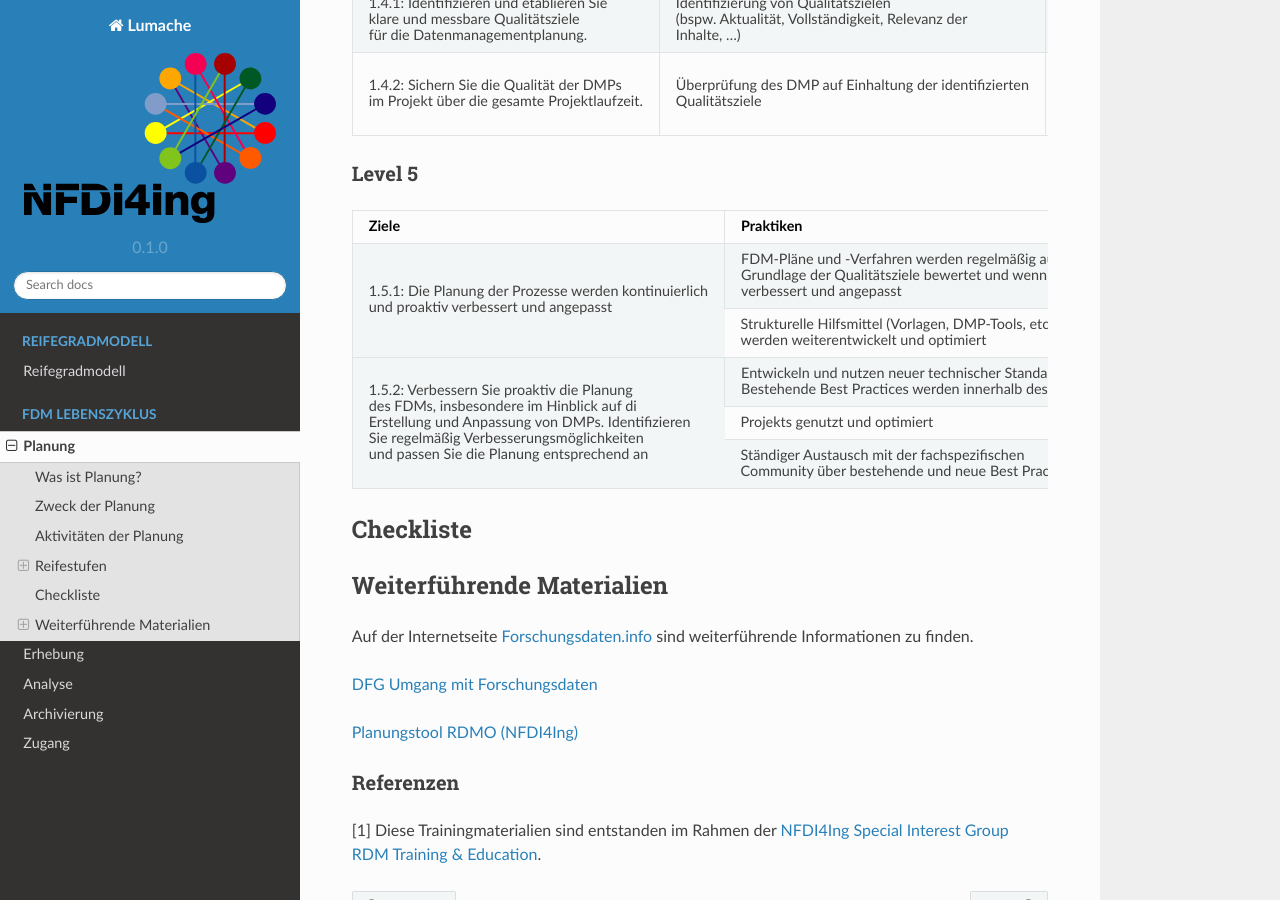
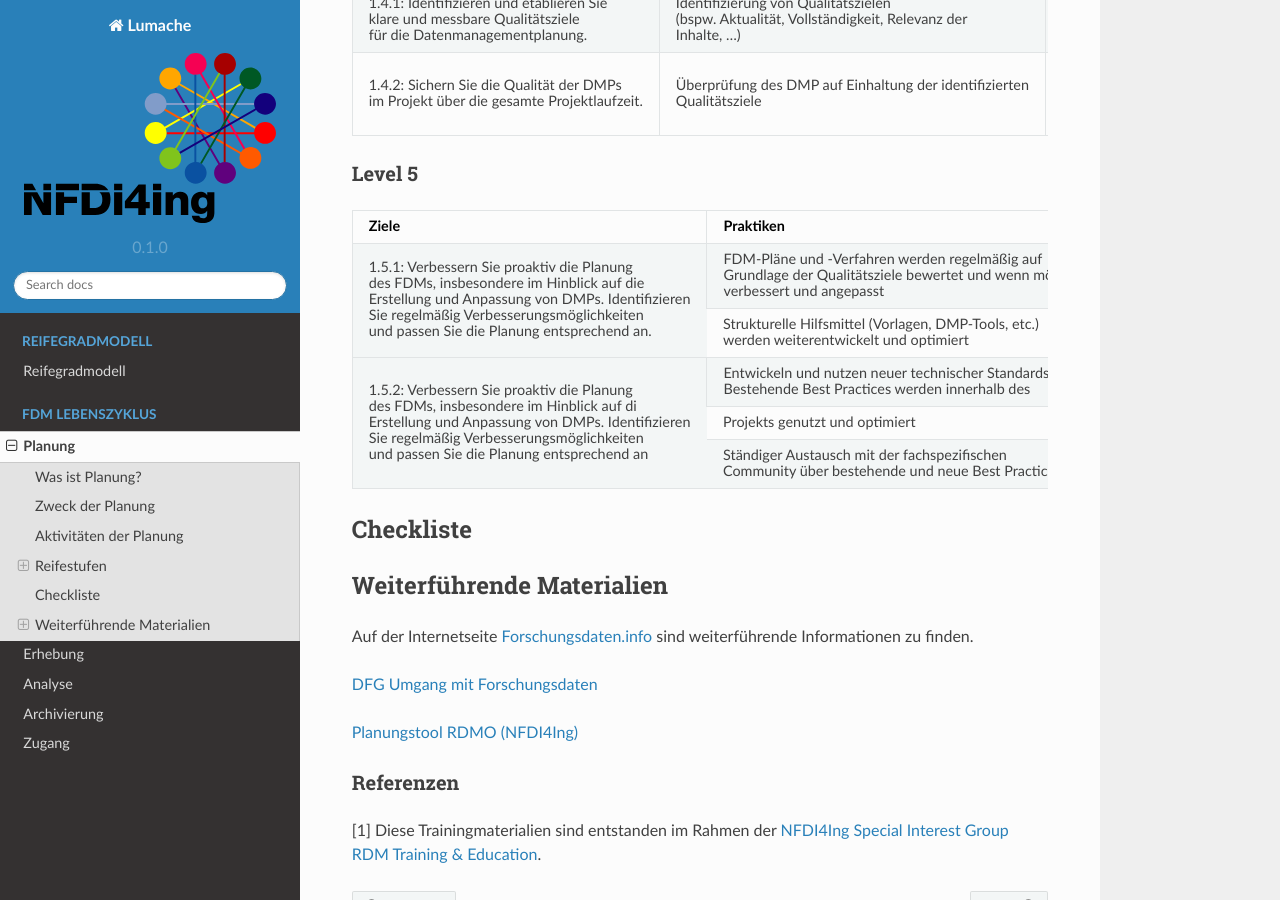
Before and after one commit to LUHMW/MaturityModelsNFDI4Ing, a Sphinx documentation site: the page built from docs/source/planung.rst, in a window 1280 px wide and 900 px high, scrolled down 3388 px. Built offline with Sphinx 7.4.7 and the Read the Docs theme 2.0.0, drawn with Linux system fonts in a browser that asks for light colours.

Commit message:
Update planung.rst

```diff
--- a/docs/source/planung.rst
+++ b/docs/source/planung.rst
@@ -213,15 +213,15 @@ Level 5
 +-------------------------------------------------------+----------------------------------------------------------+-------------------------------------------------------------------------------------------------------------------------------------------------------------------------------+
 | Ziele                                                 | Praktiken                                                |  Empfehlungen/weitere Materialien                                                                                                                                             |
 +=======================================================+==========================================================+===============================================================================================================================================================================+
-| 1.5.1: Die Planung der Prozesse werden kontinuierlich | FDM-Pläne und -Verfahren werden regelmäßig auf           |                                                                                                                                                                               |
+| 1.5.1: Verbessern Sie proaktiv die Planung            | FDM-Pläne und -Verfahren werden regelmäßig auf           |                                                                                                                                                                               |
 |                                                       |                                                          |                                                                                                                                                                               |
-| und proaktiv verbessert und angepasst                 | Grundlage der Qualitätsziele bewertet und wenn möglich   |                                                                                                                                                                               |
+| des FDMs, insbesondere im Hinblick auf die            | Grundlage der Qualitätsziele bewertet und wenn möglich   |                                                                                                                                                                               |
 |                                                       |                                                          |                                                                                                                                                                               |
-|                                                       | verbessert und angepasst                                 |                                                                                                                                                                               |
+| Erstellung und Anpassung von DMPs. Identifizieren     | verbessert und angepasst                                 |                                                                                                                                                                               |
 |                                                       +----------------------------------------------------------+                                                                                                                                                                               |
-|                                                       | Strukturelle Hilfsmittel (Vorlagen, DMP-Tools, etc.)     |                                                                                                                                                                               |
+| Sie regelmäßig Verbesserungsmöglichkeiten             | Strukturelle Hilfsmittel (Vorlagen, DMP-Tools, etc.)     |                                                                                                                                                                               |
 |                                                       |                                                          |                                                                                                                                                                               |
-|                                                       | werden weiterentwickelt und optimiert                    |                                                                                                                                                                               |
+| und passen Sie die Planung entsprechend an.           | werden weiterentwickelt und optimiert                    |                                                                                                                                                                               |
 +-------------------------------------------------------+----------------------------------------------------------+-------------------------------------------------------------------------------------------------------------------------------------------------------------------------------+
 | 1.5.2: Verbessern Sie proaktiv die Planung            | Entwickeln und nutzen neuer technischer Standards        |                                                                                                                                                                               |
 |                                                       |                                                          |                                                                                                                                                                               |
```
